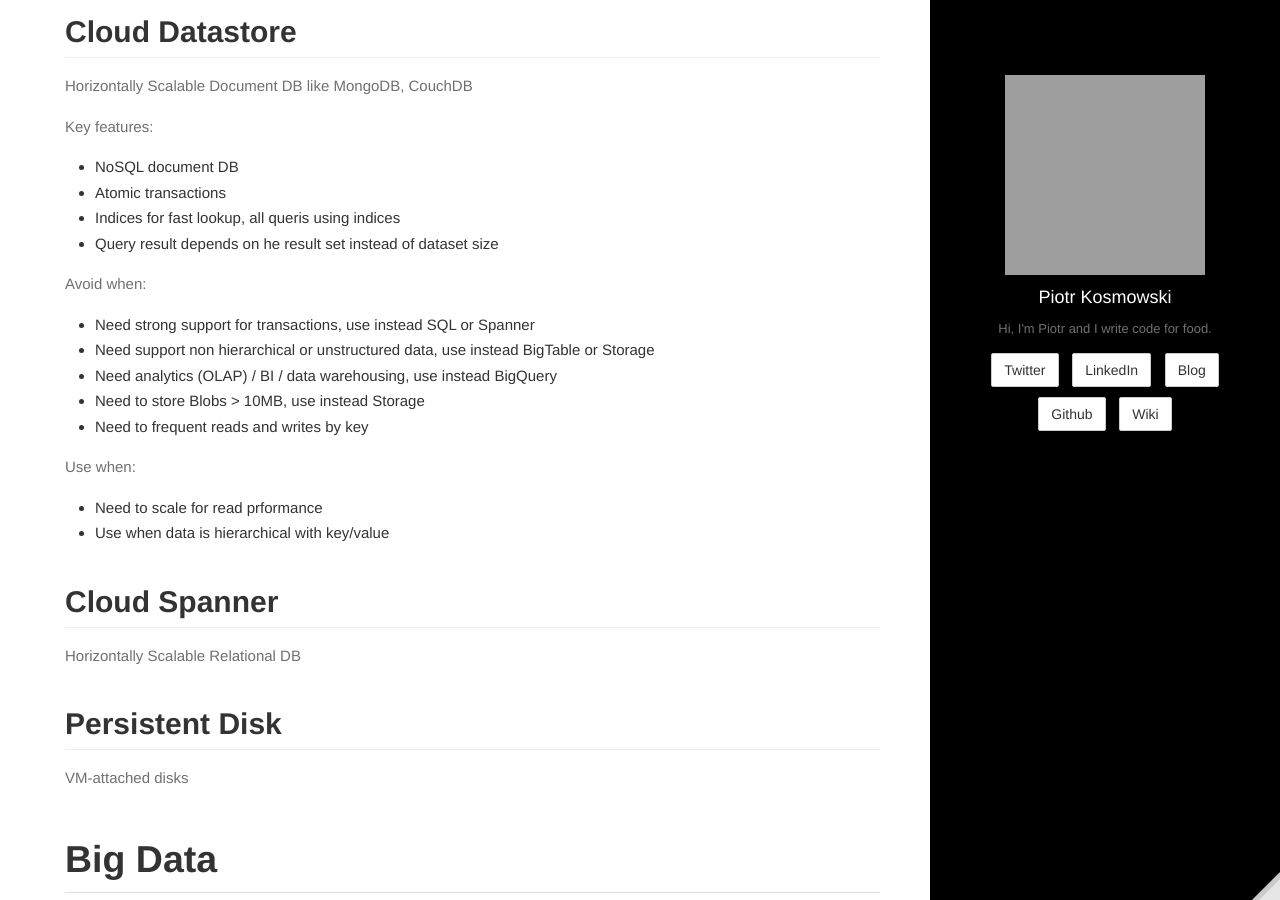
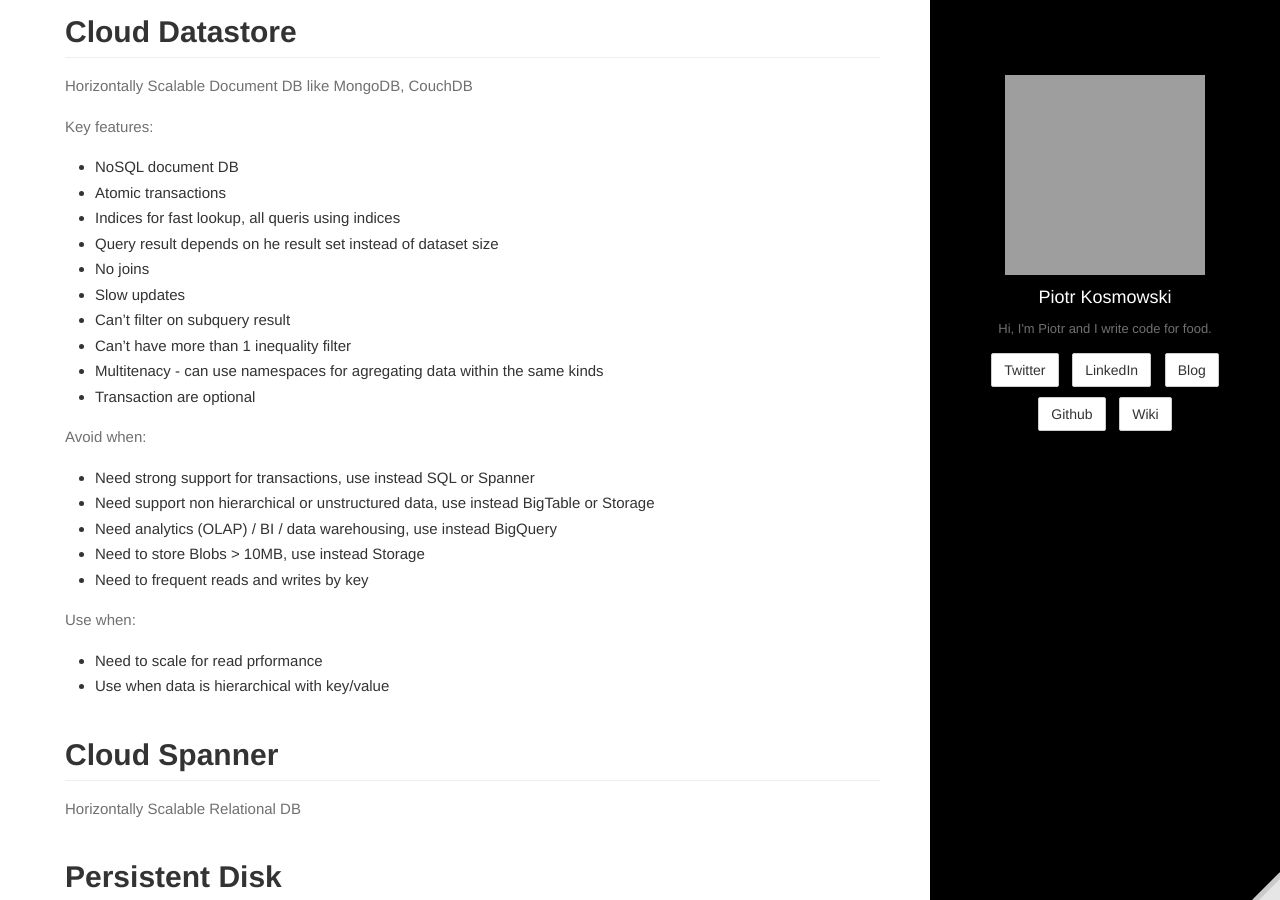
Before and after one commit to kospiotr/kospiotr.github.io, a Jekyll site: the page built from wiki/gcp.md, in a window 1280 px wide and 900 px high, scrolled down 7069 px. Built offline with Jekyll 4.4.1, drawn with Linux system fonts in a browser that asks for light colours; grey boxes are pictures that could not be loaded.

Commit message:
Update gcp.md

```diff
--- a/wiki/gcp.md
+++ b/wiki/gcp.md
@@ -172,6 +172,12 @@
 * Atomic transactions
 * Indices for fast lookup, all queris using indices
 * Query result depends on he result set instead of dataset size
+* No joins
+* Slow updates
+* Can't filter on subquery result
+* Can't have more than 1 inequality filter
+* Multitenacy - can use namespaces for agregating data within the same kinds
+* Transaction are optional
 
 Avoid when:
 * Need strong support for transactions, use instead SQL or Spanner
```
